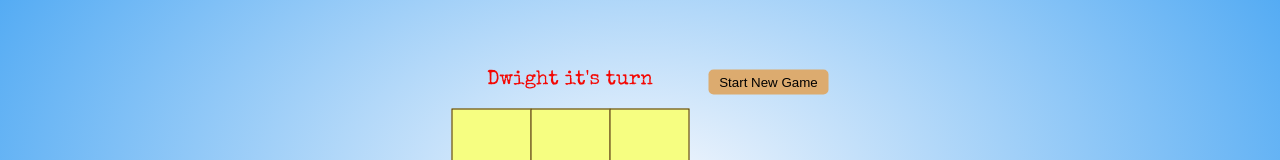
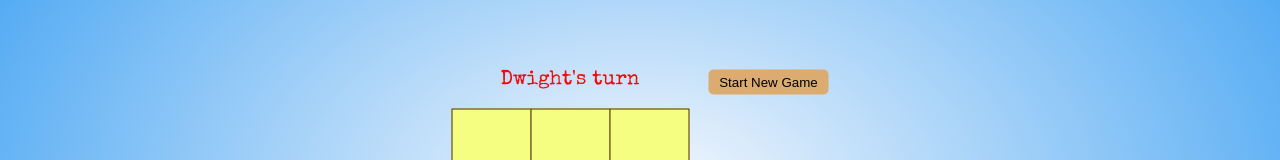
Before and after one commit to paubonilla/old-tic-tac-toe, a React (Create React App) app: page / in a window 1280 px wide. Shown: the part 202-362 px from the top of the page. Built offline with nearby package versions, Linux system fonts and the light colour scheme; a web font is replaced by a local one.

Commit message:
modified Game.js

```diff
--- a/src/components/Game.js
+++ b/src/components/Game.js
@@ -78,7 +78,7 @@ export default class Game extends Component {
         if(winner) {
             status = winner + "'s win!";
         } else {
-            status = (this.state.xIsNext? 'Dwight' : 'Michael') + " it's turn";
+            status = (this.state.xIsNext? 'Dwight' : 'Michael') + "'s turn";
         }
 
 
```
